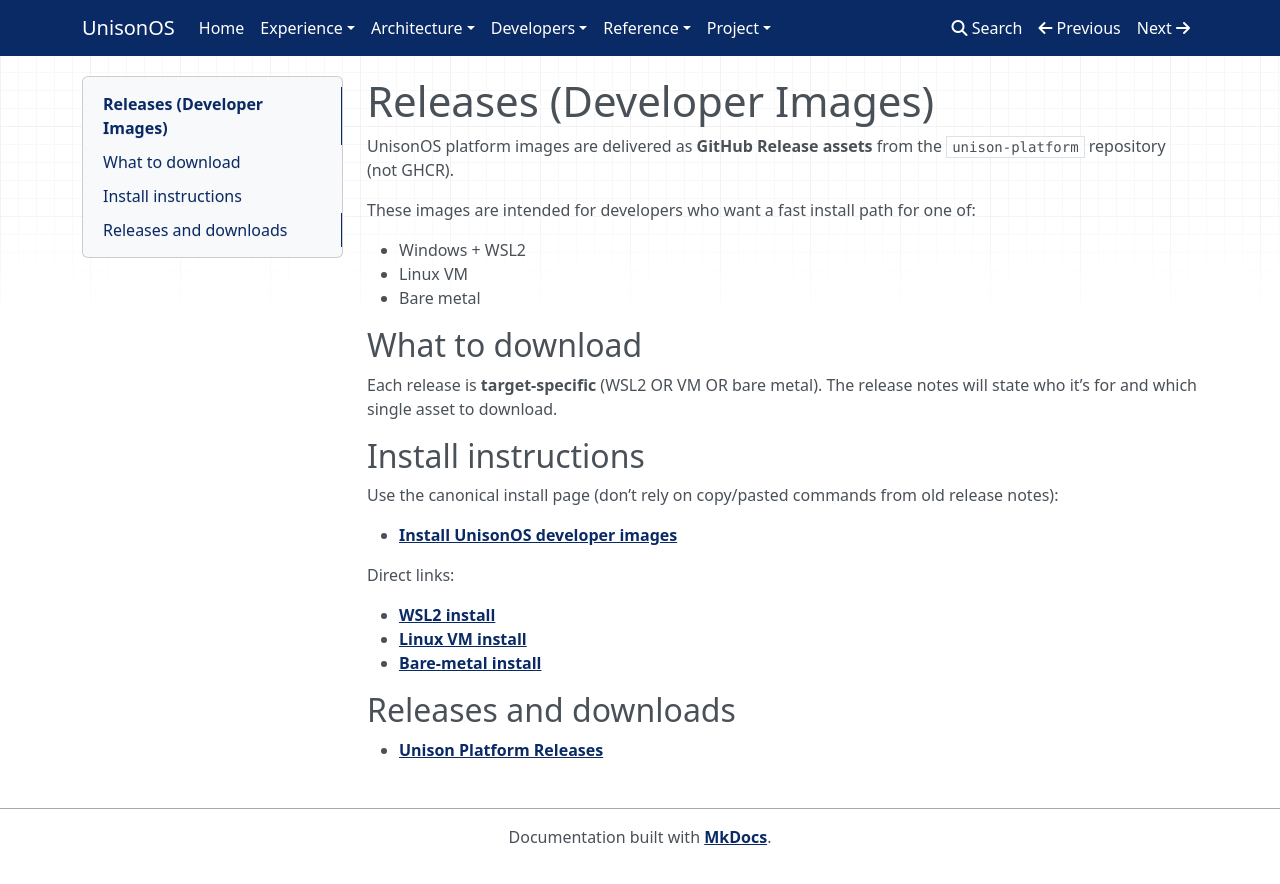
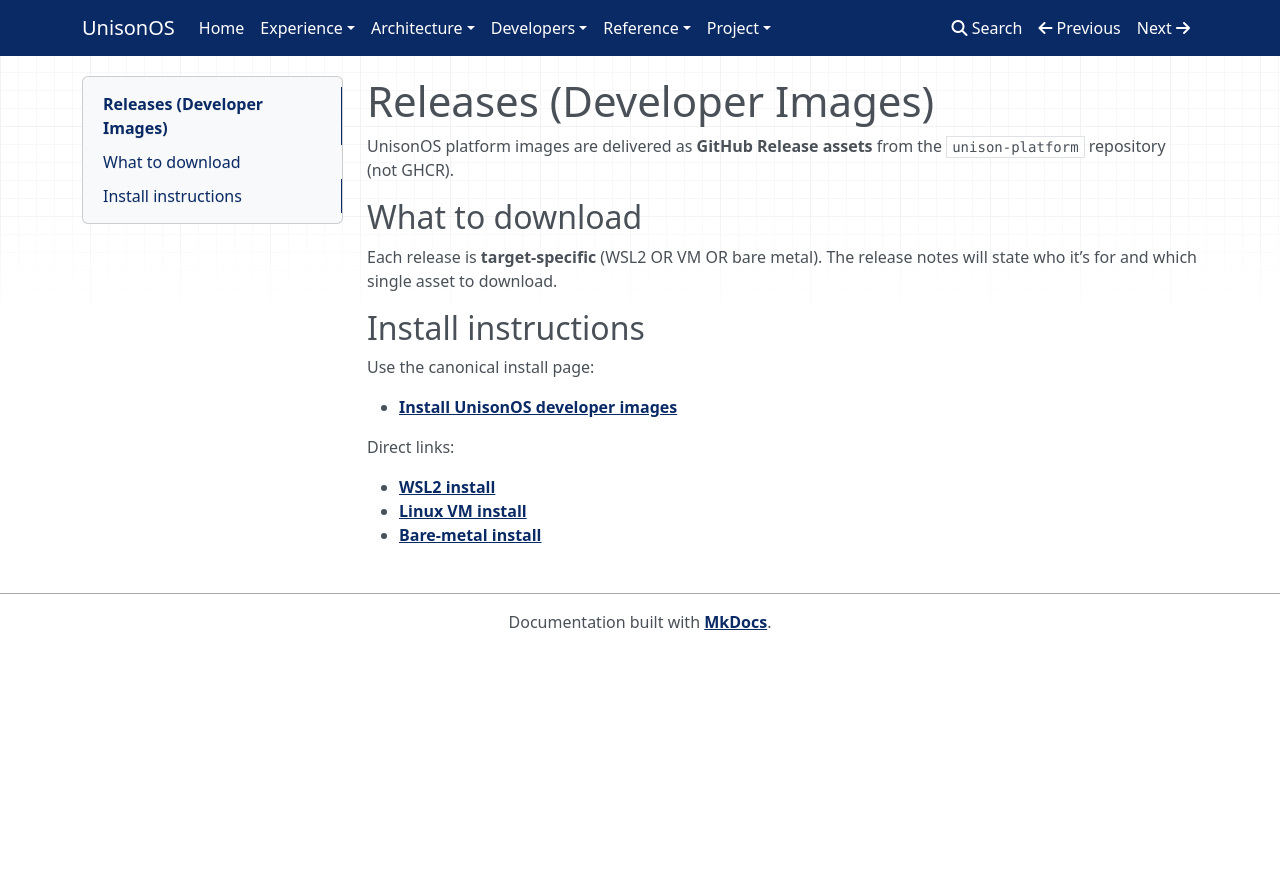
Before and after one commit to project-unisonOS/project-unisonos.github.io, an MkDocs documentation site: the page built from docs/developers/releases.md, in a window 1280 px wide. Shown: the top 884 px of the page. Built offline with MkDocs 1.6.1, drawn with Linux system fonts in a browser that asks for light colours; nearby versions of some CDN libraries.

Commit message:
docs(developers): fix releases links and copy

```diff
--- a/docs/developers/releases.md
+++ b/docs/developers/releases.md
@@ -1,12 +1,6 @@
 # Releases (Developer Images)
 
 UnisonOS platform images are delivered as **GitHub Release assets** from the `unison-platform` repository (not GHCR).
-
-These images are intended for developers who want a fast install path for one of:
-
-- Windows + WSL2
-- Linux VM
-- Bare metal
 
 ## What to download
 
@@ -14,16 +8,12 @@ Each release is **target-specific** (WSL2 OR VM OR bare metal). The release note
 
 ## Install instructions
 
-Use the canonical install page (don’t rely on copy/pasted commands from old release notes):
+Use the canonical install page:
 
-- [Install UnisonOS developer images](https://project-unisonos.github.io/unison-platform/install)
+- [Install UnisonOS developer images](https://unisonos.ai/unison-platform/install)
 
 Direct links:
 
-- [WSL2 install](https://project-unisonos.github.io/unison-platform/install#wsl2)
-- [Linux VM install](https://project-unisonos.github.io/unison-platform/install#linux-vm)
-- [Bare-metal install](https://project-unisonos.github.io/unison-platform/install#bare-metal)
-
-## Releases and downloads
-
-- [Unison Platform Releases](https://github.com/project-unisonOS/unison-platform/releases)
+- [WSL2 install](https://unisonos.ai/unison-platform/install#wsl2)
+- [Linux VM install](https://unisonos.ai/unison-platform/install#linux-vm)
+- [Bare-metal install](https://unisonos.ai/unison-platform/install#bare-metal)
```
